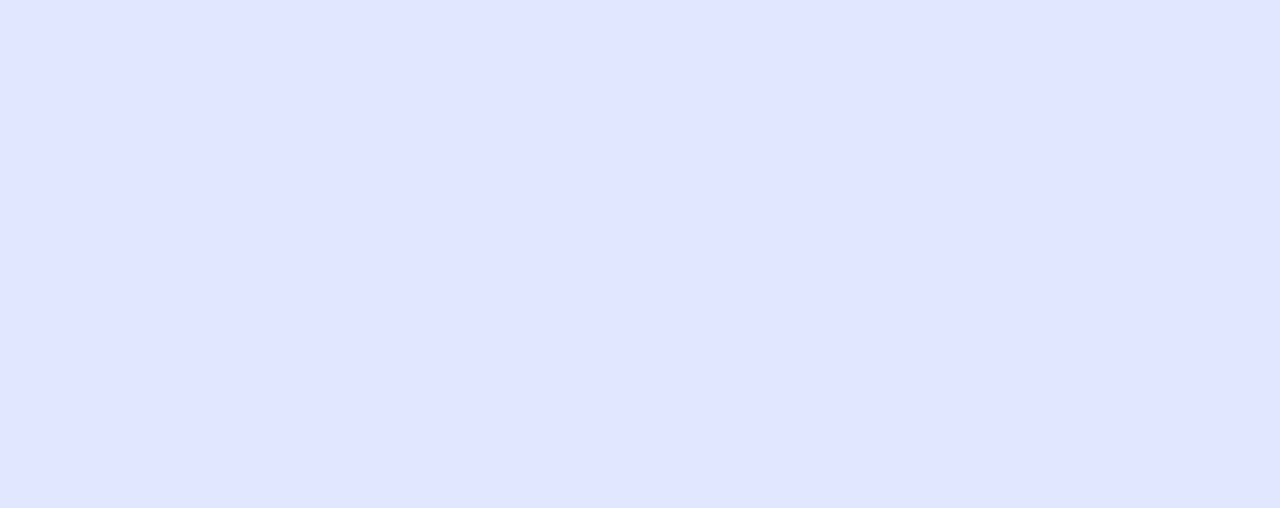
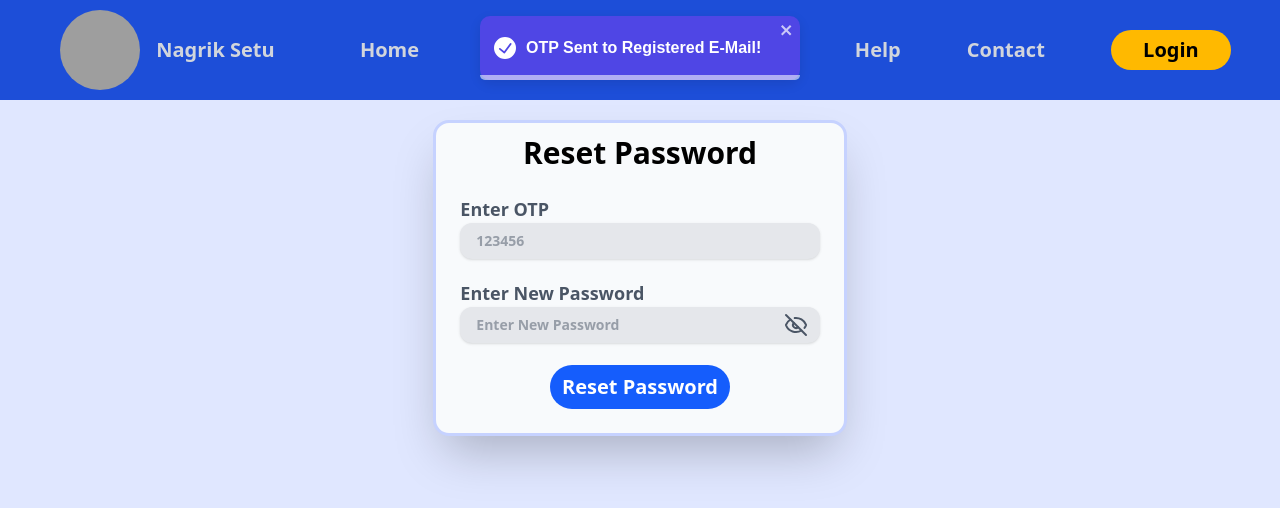
Before and after one commit to NJayantRao/Nagrik_Setu_Frontend, a React (Vite) app: page /user/resetPassword in a window 1280 px wide. Before the commit this address had no page. Shown: the top 508 px of the page. Built offline with nearby package versions, Linux system fonts and the light colour scheme; grey boxes are pictures that could not be loaded.

Commit message:
Added user reset password + loader

```diff
--- a/src/App.jsx
+++ b/src/App.jsx
@@ -10,6 +10,7 @@ import { UserDataContext } from "./context/UserContext"
 import UserProfile from "./pages/userprofile"
 import UserLoginPage from "./pages/UserLoginPage"
 import UserForgotPassword from "./pages/UserForgotpassword"
+import UserResetPassword from "./pages/UserResetPassword"
 
 function App(){
   const {setIsLoginClicked,isLoginClicked}= useContext(UserDataContext)
@@ -26,6 +27,7 @@ function App(){
             <Route path="/admin/signup" element={<AdminSignUpPage />}></Route>
             <Route path="/user/login" element={<UserLoginPage />}></Route>
             <Route path="/user/forgotPassword" element={<UserForgotPassword />}></Route>
+            <Route path="/user/resetPassword" element={<UserResetPassword />}></Route>
             <Route path="/" element={<Home />}></Route>
           </Route>
           <Route element={<NoNavbarLayout />}>
--- a/src/components/Navbar.jsx
+++ b/src/components/Navbar.jsx
@@ -24,6 +24,7 @@ function Navbar(){
                 <Button />
                 <div className="w-60 absolute bg-gray-200 right-0 text-lg flex flex-col gap-2 rounded-md shadow-lg p-5 text-black hover:cursor-pointer" style={{display:isLoginClicked?"block":"none"}}>
                     <div className=" hover:bg-gray-100 px-3 py-1" onClick={(e)=>{
+
                         navigate("/user/login")
                     }}>User Login</div>
                     <div className=" hover:bg-gray-100 px-3 py-1"onClick={(e)=>{
--- /dev/null
+++ b/src/components/loader.jsx
@@ -0,0 +1,21 @@
+
+function Loader(){
+    return(
+        <div className="relative h-[75vh]">
+        <div className=" absolute left-1/2 top-1/2 -translate-x-1/2 -translate-y-1/2">
+        <div className="dot-spinner">
+    <div className="dot-spinner__dot"></div>
+    <div className="dot-spinner__dot"></div>
+    <div className="dot-spinner__dot"></div>
+    <div className="dot-spinner__dot"></div>
+    <div className="dot-spinner__dot"></div>
+    <div className="dot-spinner__dot"></div>
+    <div className="dot-spinner__dot"></div>
+    <div className="dot-spinner__dot"></div>
+</div>
+      </div>
+      </div>
+    )
+}
+
+export default Loader
--- a/src/index.css
+++ b/src/index.css
@@ -20,3 +20,108 @@ body {
     content:"" ;
     transform: scaleX(1);
 }
+
+/*loader*/
+.dot-spinner {
+  --uib-size: 4rem;
+  --uib-speed: .9s;
+  --uib-color: #183153;
+  position: relative;
+  display: flex;
+  align-items: center;
+  justify-content: flex-start;
+  height: var(--uib-size);
+  width: var(--uib-size);
+}
+
+.dot-spinner__dot {
+  position: absolute;
+  top: 0;
+  left: 0;
+  display: flex;
+  align-items: center;
+  justify-content: flex-start;
+  height: 100%;
+  width: 100%;
+}
+
+.dot-spinner__dot::before {
+  content: '';
+  height: 20%;
+  width: 20%;
+  border-radius: 50%;
+  background-color: var(--uib-color);
+  transform: scale(0);
+  opacity: 0.5;
+  animation: pulse0112 calc(var(--uib-speed) * 1.111) ease-in-out infinite;
+  box-shadow: 0 0 20px rgba(18, 31, 53, 0.3);
+}
+
+.dot-spinner__dot:nth-child(2) {
+  transform: rotate(45deg);
+}
+
+.dot-spinner__dot:nth-child(2)::before {
+  animation-delay: calc(var(--uib-speed) * -0.875);
+}
+
+.dot-spinner__dot:nth-child(3) {
+  transform: rotate(90deg);
+}
+
+.dot-spinner__dot:nth-child(3)::before {
+  animation-delay: calc(var(--uib-speed) * -0.75);
+}
+
+.dot-spinner__dot:nth-child(4) {
+  transform: rotate(135deg);
+}
+
+.dot-spinner__dot:nth-child(4)::before {
+  animation-delay: calc(var(--uib-speed) * -0.625);
+}
+
+.dot-spinner__dot:nth-child(5) {
+  transform: rotate(180deg);
+}
+
+.dot-spinner__dot:nth-child(5)::before {
+  animation-delay: calc(var(--uib-speed) * -0.5);
+}
+
+.dot-spinner__dot:nth-child(6) {
+  transform: rotate(225deg);
+}
+
+.dot-spinner__dot:nth-child(6)::before {
+  animation-delay: calc(var(--uib-speed) * -0.375);
+}
+
+.dot-spinner__dot:nth-child(7) {
+  transform: rotate(270deg);
+}
+
+.dot-spinner__dot:nth-child(7)::before {
+  animation-delay: calc(var(--uib-speed) * -0.25);
+}
+
+.dot-spinner__dot:nth-child(8) {
+  transform: rotate(315deg);
+}
+
+.dot-spinner__dot:nth-child(8)::before {
+  animation-delay: calc(var(--uib-speed) * -0.125);
+}
+
+@keyframes pulse0112 {
+  0%,
+  100% {
+    transform: scale(0);
+    opacity: 0.5;
+  }
+
+  50% {
+    transform: scale(1);
+    opacity: 1;
+  }
+}
--- a/src/pages/Home.jsx
+++ b/src/pages/Home.jsx
@@ -1,8 +1,27 @@
+import { useContext, useEffect, useState } from "react"
 import { useNavigate } from "react-router-dom"
+import Loader from "../components/loader"
+import { UserDataContext } from "../context/UserContext"
 
 
 function Home(){
   const navigate= useNavigate()
+  const [isLoading,setIsLoading]= useState(false)
+
+  useEffect(()=>{
+    const timer= setTimeout(() => {
+    setIsLoading(true)
+  }, 2000);
+
+  return () => clearTimeout(timer)
+  },[])
+
+   if(!isLoading){
+    return(
+      <Loader />
+    )
+  }
+
   return(
     <div>
              <h1 className="text-6xl absolute left-1/2 top-1/2 -translate-x-1/2 -translate-y-1/2 font-bold" onClick={(e)=>{
--- a/src/pages/UserForgotpassword.jsx
+++ b/src/pages/UserForgotpassword.jsx
@@ -1,27 +1,11 @@
 import { useContext, useState } from "react";
 import { useNavigate } from "react-router-dom";
 import { UserDataContext } from "../context/UserContext";
-import { ToastContainer, toast } from 'react-toastify';
- import 'react-toastify/dist/ReactToastify.css';
 
 function UserForgotPassword(){
     const navigate= useNavigate()
     const {setUniqueId,uniqueId}= useContext(UserDataContext)
     const [loading,setLoading]= useState(false)
-    const notify = () =>
-    toast.success("OTP Sent to Registered E-Mail!", {
-      position: "top-center",
-      autoClose: 4000,
-      hideProgressBar: false,
-      theme: "colored",
-      style: {
-        background: "#4f46e5",
-        color: "#fff",
-        fontWeight: "600",
-        borderRadius: "10px",
-      },
-    });
-
 
     async function submitHandler(e){
         e.preventDefault()
@@ -33,18 +17,9 @@ function UserForgotPassword(){
         }, 3000);
         // console.log(uniqueId);
         setUniqueId("")
-        notify()
     }
     return(
         <div className=" bg-[#e0e7ff] flex justify-center items-center p-5 max-h-screen">
-
-       {/* Global Settings */}
-       <ToastContainer
-         position="top-center"
-         theme="dark"
-         newestOnTop
-         closeOnClick
-       />
            <div className=" bg-[#f8fafc] p-3 w-1/3 flex justify-center flex-col gap-3 shadow-2xl rounded-2xl  border-indigo-200 border-3">
             <div className="text-center text-3xl font-semibold"><h1>Forgot Password</h1></div>
             <form className="flex flex-col gap-5 w-full p-3" onSubmit={(e)=>{
--- /dev/null
+++ b/src/pages/UserResetPassword.jsx
@@ -0,0 +1,108 @@
+import { useContext, useEffect, useState } from "react";
+import { useNavigate } from "react-router-dom";
+import { UserDataContext } from "../context/UserContext";
+import { ToastContainer, toast } from 'react-toastify';
+import 'react-toastify/dist/ReactToastify.css';
+import { Eye,EyeOff } from "lucide-react";
+import Loader from "../components/loader";
+
+function UserResetPassword(){
+    const navigate= useNavigate()
+    const {setUniqueId,uniqueId,password,setPassword,}= useContext(UserDataContext)
+    const [loading,setLoading]= useState(false)
+    const [isLoading,setIsLoading]= useState(false)
+    const [otp,setOtp]= useState("")
+    const [showPassword,setShowPassword]= useState(false)
+
+
+    const notify = () =>
+    toast.success("OTP Sent to Registered E-Mail!", {
+      position: "top-center",
+      autoClose: 3000,
+      hideProgressBar: false,
+      theme: "colored",
+      style: {
+        background: "#4f46e5",
+        color: "#fff",
+        fontWeight: "600",
+        borderRadius: "10px",
+      },
+    });
+
+
+    async function submitHandler(e){
+        e.preventDefault()
+        setIsLoading(false)
+        setOtp("")
+        setPassword("")
+        setIsLoading(true)
+
+        setTimeout(() => {
+             navigate("/user/profile")
+        }, 3000);
+        // console.log(uniqueId);
+    }
+
+    useEffect(()=>{
+        notify()
+    },[])
+    if(isLoading){
+        return(
+            <Loader/>
+        )
+    }
+    return(
+        <div className=" bg-[#e0e7ff] flex justify-center items-center p-5 max-h-screen">
+
+       {/* Global Settings */}
+       <ToastContainer
+         position="top-center"
+         theme="dark"
+         newestOnTop
+         closeOnClick
+       />
+           <div className=" bg-[#f8fafc] p-3 w-1/3 flex justify-center flex-col gap-3 shadow-2xl rounded-2xl  border-indigo-200 border-3">
+            <div className="text-center text-3xl font-semibold"><h1>Reset Password</h1></div>
+            <form className="flex flex-col gap-5 w-full p-3" onSubmit={(e)=>{
+                submitHandler(e)
+            }}>
+                <div className="font-semibold text-gray-600 text-lg">
+                    Enter OTP
+                    <input type="text" placeholder="123456" name="otp"
+                    className={` py-2 px-4 rounded-xl w-full text-gray-600 text-sm shadow-sm focus:outline-none focus:ring-2 focus:bg-[#e0e7ff] focus:ring-blue-400 ${otp?"bg-[#e0e7ff]":"bg-gray-200"}`}
+                    value={otp}
+                    maxLength={6}
+                    minLength={6}
+                    onChange={(e)=>{
+                        setOtp(e.target.value);
+                        //console.log(uniqueId);
+                    }}
+                    required/>
+                </div>
+                <div className="font-semibold text-gray-600 text-lg ">
+                    Enter New Password
+                    <div className="relative">
+                        <input type={`${showPassword?"text":"password"}`} placeholder="Enter New Password" name="password" className={` py-2 px-4 rounded-xl w-full text-gray-600 text-sm shadow-sm focus:outline-none focus:ring-2 focus:bg-[#e0e7ff] focus:ring-blue-400 ${password?"bg-[#e8f0ff]":"bg-gray-200"}`}
+                    value={password}
+                    onChange={(e)=>{
+                        setPassword(e.target.value);
+                        //console.log(password);
+                    }}
+                    minLength={8}
+                    maxLength={20}
+                    required />
+                   <div className="absolute right-3 top-1/2 -translate-y-1/2 hover:cursor-pointer" onClick={()=>{
+                    setShowPassword(!showPassword)
+                   }}>{showPassword?<Eye/>:<EyeOff/>}</div>
+                    </div>
+                </div>
+                <div className="w-full flex justify-center mt-0.5">
+                    <button type="submit" className="bg-blue-600 p-2 w-1/2 rounded-full text-xl text-white font-bold hover:scale-105 hover:cursor-pointer hover:bg-blue-700 hover:ease-in-out">Reset Password</button>
+                </div>
+            </form>
+           </div>
+        </div>
+    )
+}
+
+export default UserResetPassword
```
